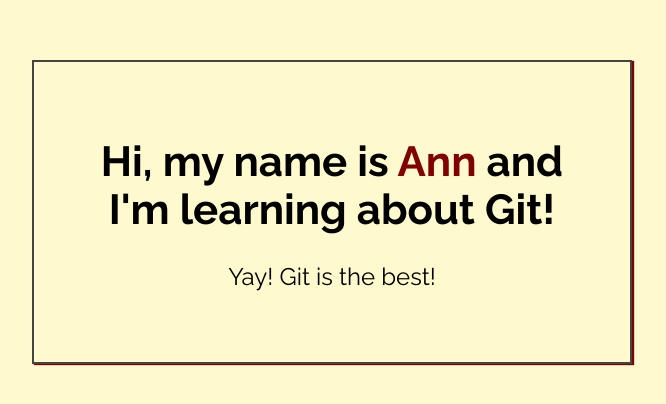
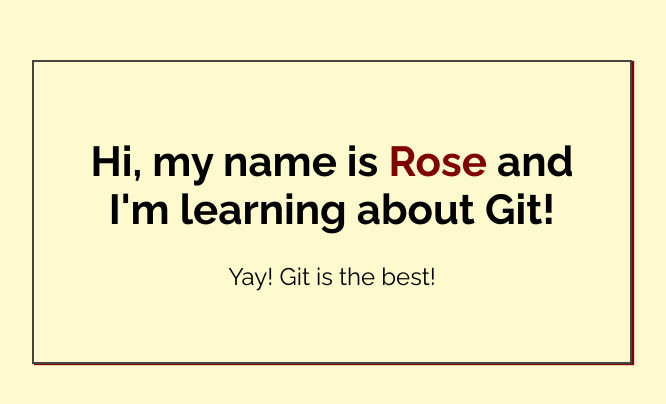
Before and after one commit to rositachiquita58/my-first-repo, a plain HTML site: page index.html in a window 1280 px wide. Shown: the part 188-592 px from the top of the page, without its empty margins (308-974 px from the left). Drawn offline with Linux system fonts and the light colour scheme.

Commit message:
Added name to index.html

```diff
--- a/index.html
+++ b/index.html
@@ -14,7 +14,7 @@
 <body>
 
     <div class="greeting">
-        <h1>Hi, my name is <span class="highlight">Ann</span> and I'm learning about Git! </h1>
+        <h1>Hi, my name is <span class="highlight">Rose</span> and I'm learning about Git! </h1>
 
         <p>Yay! Git is the best!</p>
     </div>
```
